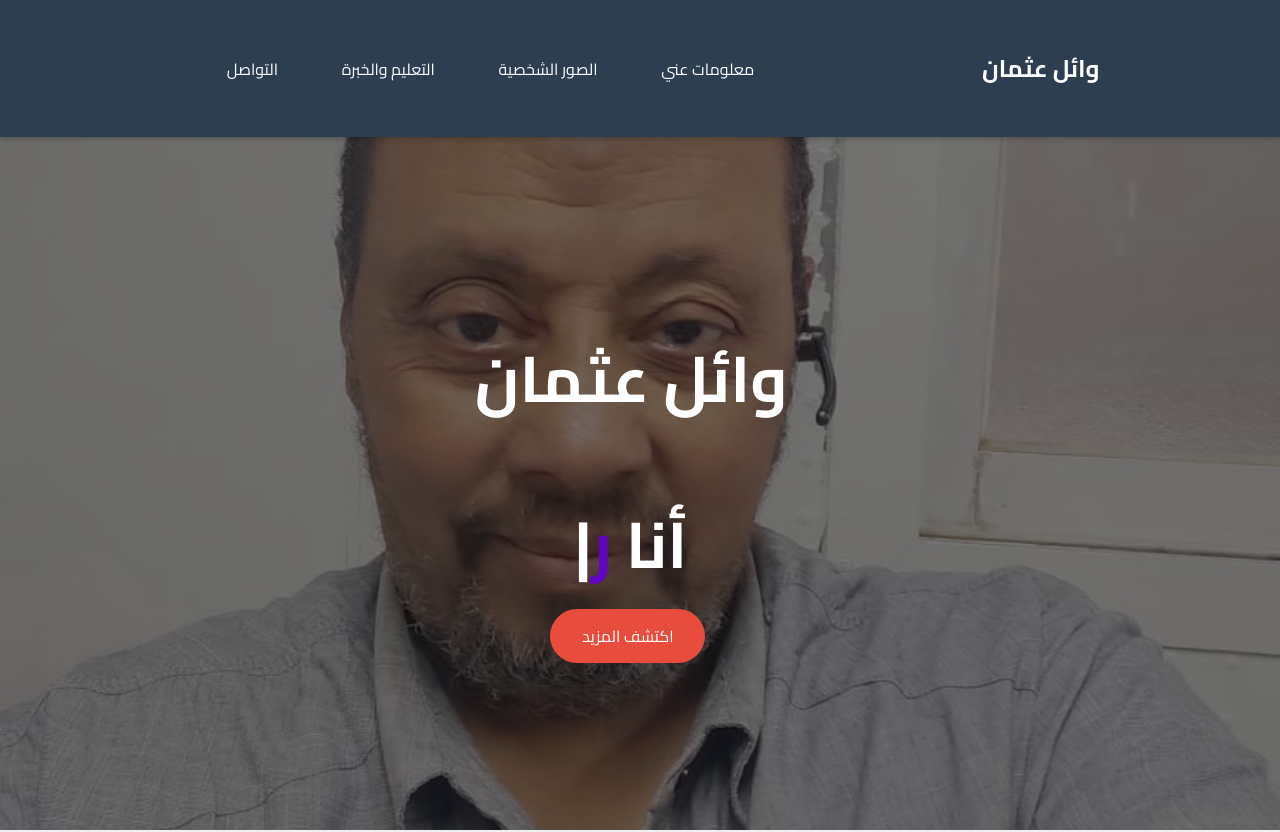
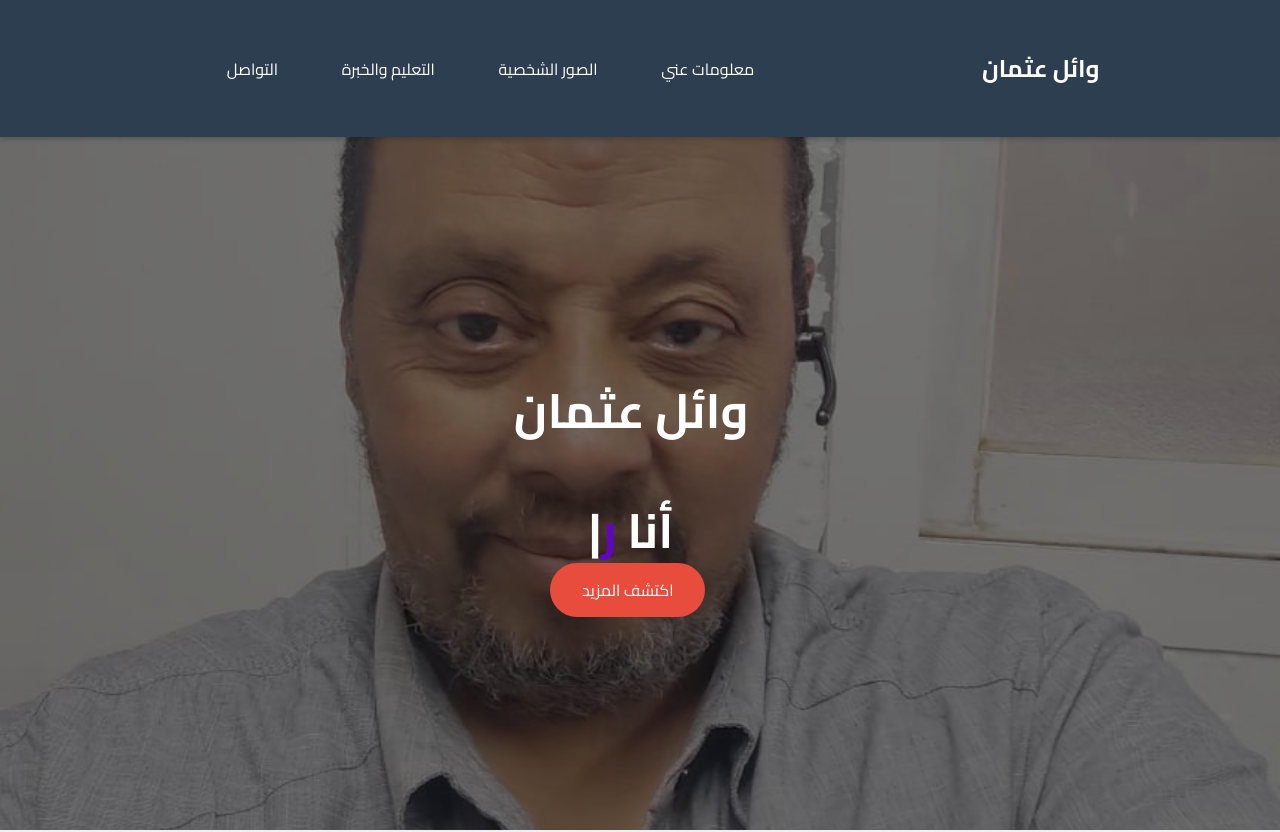
Before and after one commit to osmanwael/accountant, a plain HTML site: page index.html in a window 1280 px wide. Shown: the top 832 px of the page. Drawn offline with nearby package versions, Linux system fonts and the light colour scheme.

Commit message:
Update style.css

```diff
--- a/style.css
+++ b/style.css
@@ -98,8 +98,7 @@ body {
 }
 
 .hero-content h1 {
-  font-size: 4rem;
-  margin-bottom: 1rem;
+    font-size: 3em; /* أو أي حجم مناسب */
 }
 
 .hero-content h2 {
@@ -295,4 +294,5 @@ body {
     50% {
         opacity: 0;
     }
+
 }
```
